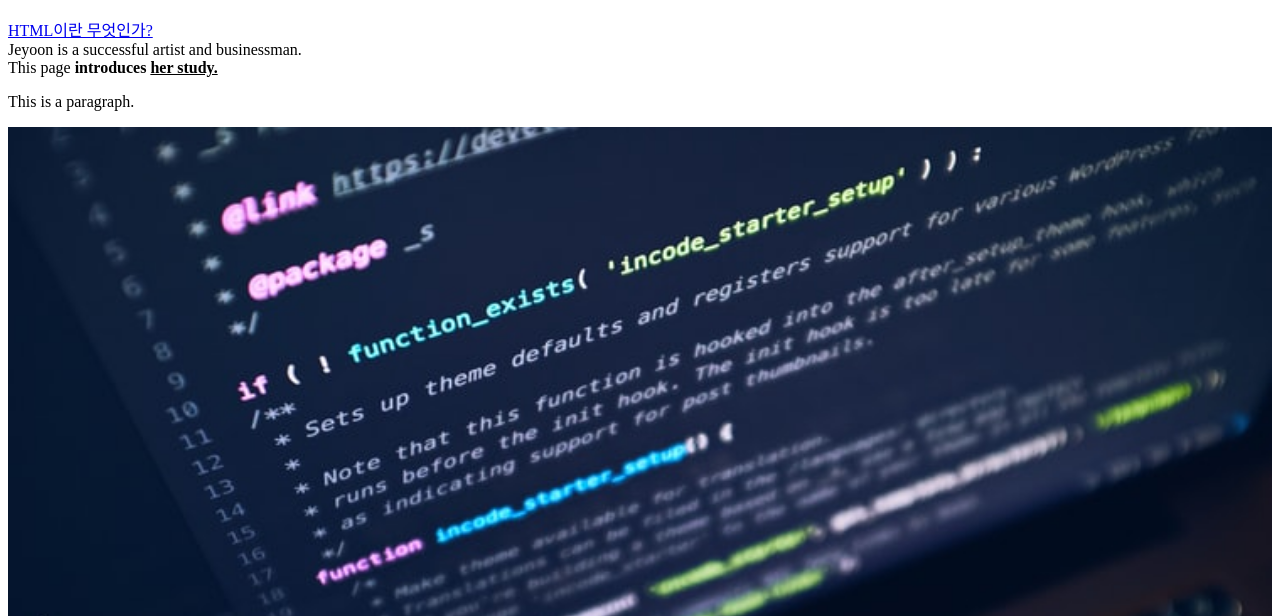
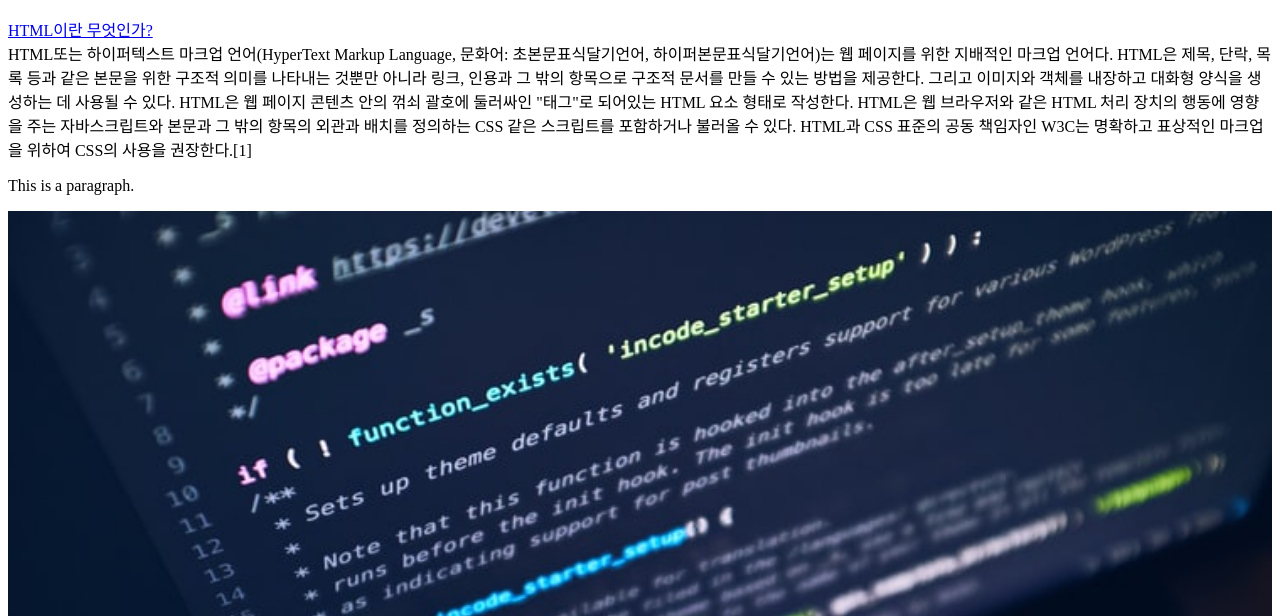
Before and after one commit to Jeyoon0215/web1, a plain HTML site: page 1.html in a window 1280 px wide. Shown: the part 184-800 px from the top of the page. Drawn offline with Linux system fonts and the light colour scheme.

Commit message:
Update 1.html

```diff
--- a/1.html
+++ b/1.html
@@ -14,7 +14,7 @@
 <h2>HTML</h2>
 <p><a href="https://www.w3.org/TR/html51/"
   target="_blank" title="html5 specification">HTML이란 무엇인가?</a><br>
-Jeyoon is a successful artist and businessman.  <br>This page <strong>introduces <u>her study.</strong></u></br>
+HTML또는 하이퍼텍스트 마크업 언어(HyperText Markup Language, 문화어: 초본문표식달기언어, 하이퍼본문표식달기언어)는 웹 페이지를 위한 지배적인 마크업 언어다. HTML은 제목, 단락, 목록 등과 같은 본문을 위한 구조적 의미를 나타내는 것뿐만 아니라 링크, 인용과 그 밖의 항목으로 구조적 문서를 만들 수 있는 방법을 제공한다. 그리고 이미지와 객체를 내장하고 대화형 양식을 생성하는 데 사용될 수 있다. HTML은 웹 페이지 콘텐츠 안의 꺾쇠 괄호에 둘러싸인 "태그"로 되어있는 HTML 요소 형태로 작성한다. HTML은 웹 브라우저와 같은 HTML 처리 장치의 행동에 영향을 주는 자바스크립트와 본문과 그 밖의 항목의 외관과 배치를 정의하는 CSS 같은 스크립트를 포함하거나 불러올 수 있다. HTML과 CSS 표준의 공동 책임자인 W3C는 명확하고 표상적인 마크업을 위하여 CSS의 사용을 권장한다.[1]
 <p>This is a paragraph.</p>
 <img src="코딩.jpg" width="100%">
 <p>This is another paragraph.</p>
```
